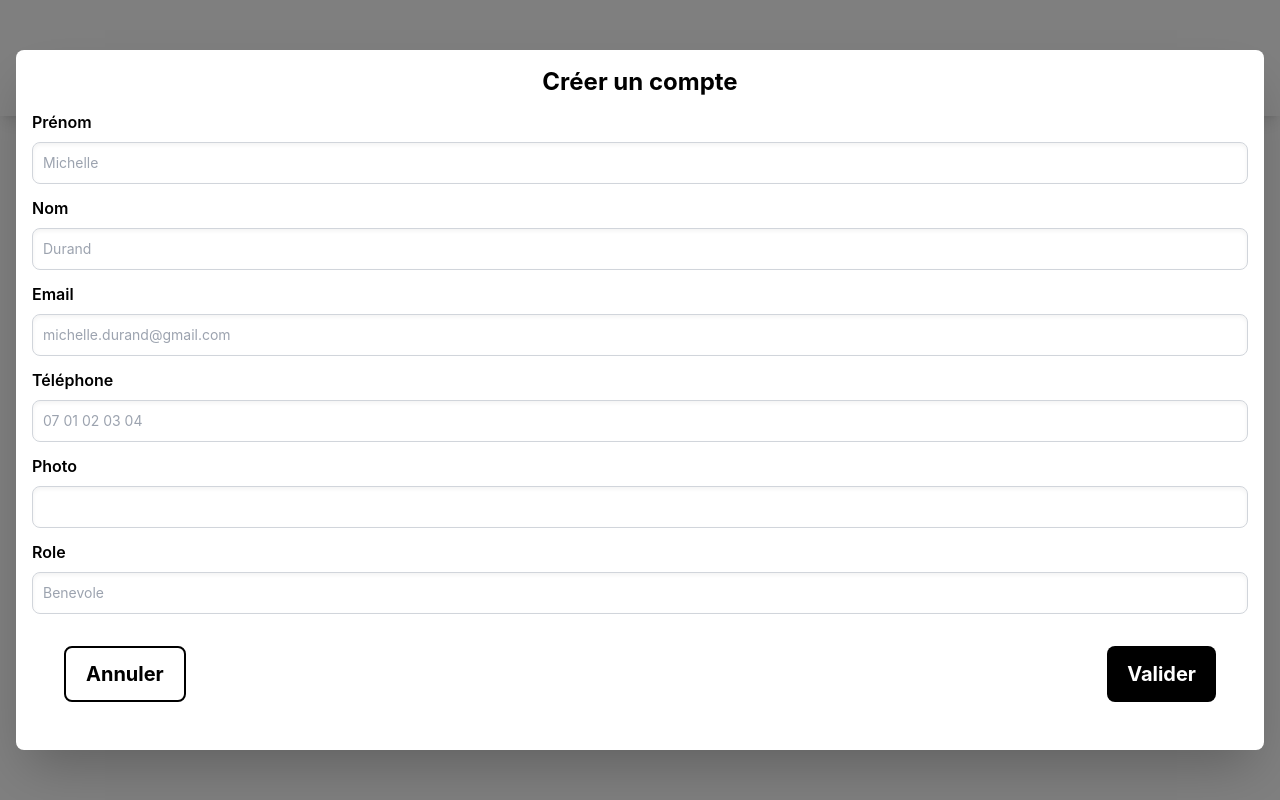
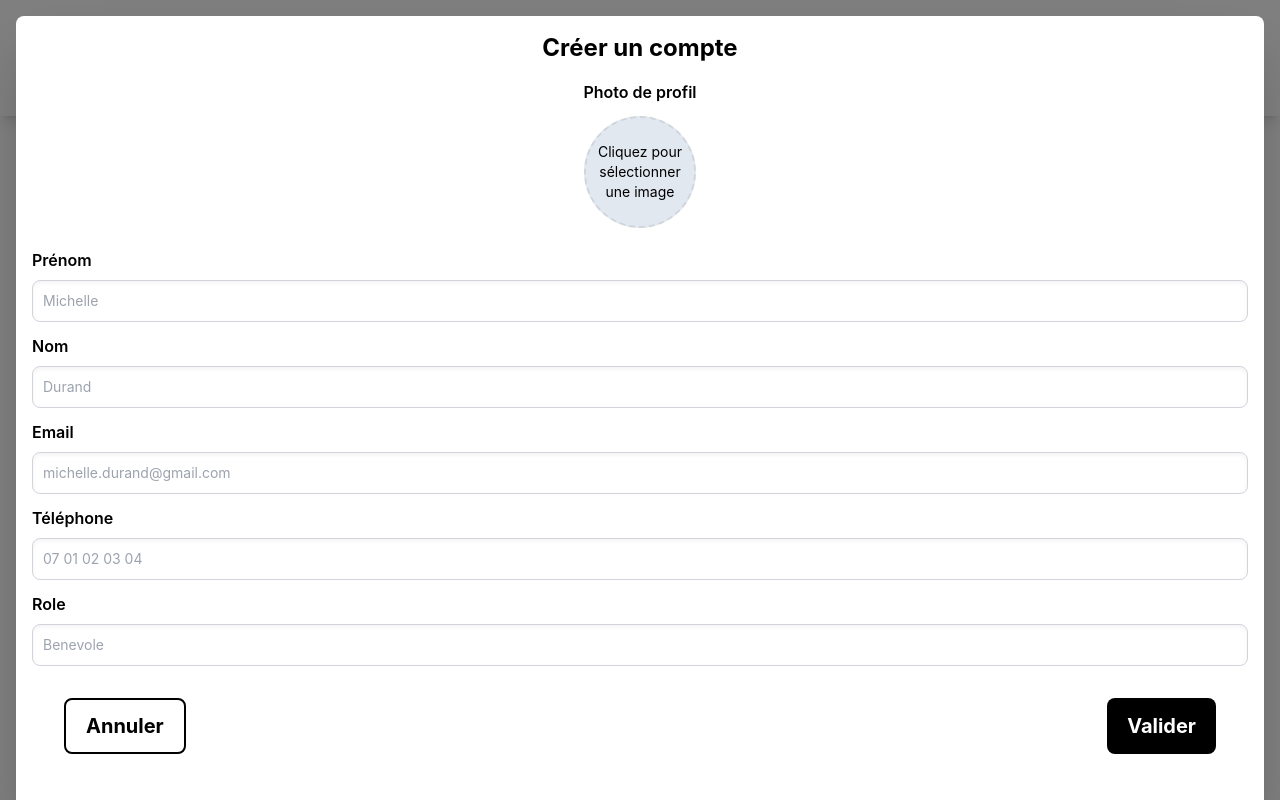
Before and after one commit to Ju-HQP/sae501, a React (Create React App) app in the folder site-mayhumanlab/: page /gestion-des-benevoles in a window 1280 px wide. Both pictures are taken after a click on the button "Créer un bénévole". Built offline with nearby package versions, Linux system fonts and the light colour scheme.

Commit message:
modif formulaire

```diff
--- a/site-mayhumanlab/src/components/VolunteerForm.jsx
+++ b/site-mayhumanlab/src/components/VolunteerForm.jsx
@@ -38,7 +38,22 @@ function VolunteerForm() {
                         <Form
                             onSubmit={handleSubmit}
                             render={({ handleSubmit }) => (
-                                <form onSubmit={handleSubmit} >
+                                <form onSubmit={handleSubmit} className="my-4">
+                                    <Field
+                                        validate=''
+                                        name="photo_b"
+                                        render={({ input, meta }) => (
+
+                                            <div className="flex flex-col justify-center items-center">
+                                                <p className="font-semibold">Photo de profil</p>
+                                                <label htmlFor='photo_b' className="mt-3 mb-2 border-2 border-dashed border-gray-300 w-28 h-28 mx-auto flex justify-center items-center bg-slate-200 rounded-full text-sm text-center">
+                                                    Cliquez pour sélectionner une image
+                                                    <input {...input} placeholder="" id='photo_b' type='file' className="hidden border shadow-inner border-gray-300 text-gray-900 text-sm rounded-lg w-full p-2.5 focus:shadow-none"></input>
+                                                </label>
+                                            </div>
+                                        )}
+                                    >
+                                    </Field>
                                     <Field
                                         validate={required}
                                         name="prenom_b"
@@ -122,18 +137,6 @@ function VolunteerForm() {
                                     >
                                     </Field>
                                     <Field
-                                        validate=''
-                                        name="photo_b"
-                                        render={({ input, meta }) => (
-
-                                            <div className="flex flex-col">
-                                                <label htmlFor='photo_b' className="mt-3 mb-2 font-semibold">Photo</label>
-                                                <input {...input} placeholder="" id='photo_b' type='text' className="border shadow-inner border-gray-300 text-gray-900 text-sm rounded-lg w-full p-2.5 focus:shadow-none"></input>
-                                            </div>
-                                        )}
-                                    >
-                                    </Field>
-                                    <Field
                                         validate={required}
                                         name="role_b"
                                         render={({ input, meta }) => (
```
